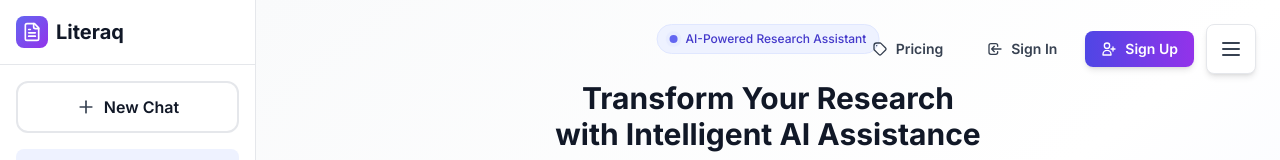
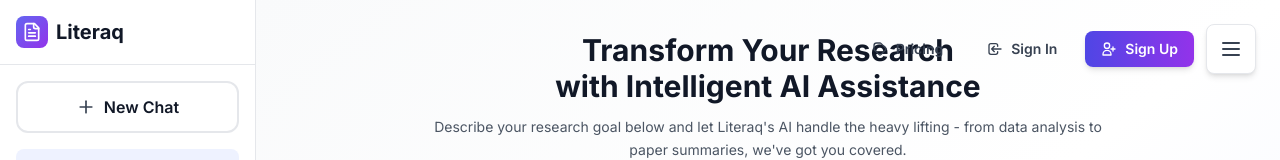
Before and after one commit to spartow/literaq, a Next.js app: page / in a window 1280 px wide. Shown: the top 160 px of the page. Built offline with nearby package versions, Linux system fonts and the light colour scheme; no server answers.

Commit message:
Remove AI-Powered Research Assistant badge from top of page

```diff
--- a/src/app/page.tsx
+++ b/src/app/page.tsx
@@ -89,17 +89,6 @@ export default function HomePage() {
 
       {/* Main Content */}
       <main className="flex-1 overflow-y-auto bg-gradient-to-br from-gray-50 via-white to-indigo-50 relative">
-        {/* AI-Powered Badge - Top Center */}
-        <div className="absolute top-6 left-1/2 transform -translate-x-1/2 z-40">
-          <div className="inline-flex items-center gap-2 px-3 py-1.5 bg-indigo-50 rounded-full border border-indigo-100">
-            <span className="relative flex h-2 w-2">
-              <span className="animate-ping absolute inline-flex h-full w-full rounded-full bg-indigo-400 opacity-75"></span>
-              <span className="relative inline-flex rounded-full h-2 w-2 bg-indigo-500"></span>
-            </span>
-            <span className="text-xs font-medium text-indigo-700">AI-Powered Research Assistant</span>
-          </div>
-        </div>
-
         {/* Top Right Actions - Pricing, Sign In, Sign Up, Hamburger */}
         <div className="absolute top-6 right-6 z-50 flex items-center gap-3">
           {/* Pricing Button */}
@@ -253,7 +242,7 @@ export default function HomePage() {
           </div>
         </div>
 
-        <div className="w-full px-8 py-8 pt-20">
+        <div className="w-full px-8 py-8">
         {/* Hero Section */}
         <div className="text-center mb-8">
           <h1 className="text-3xl font-bold text-gray-900 mb-3">
```
